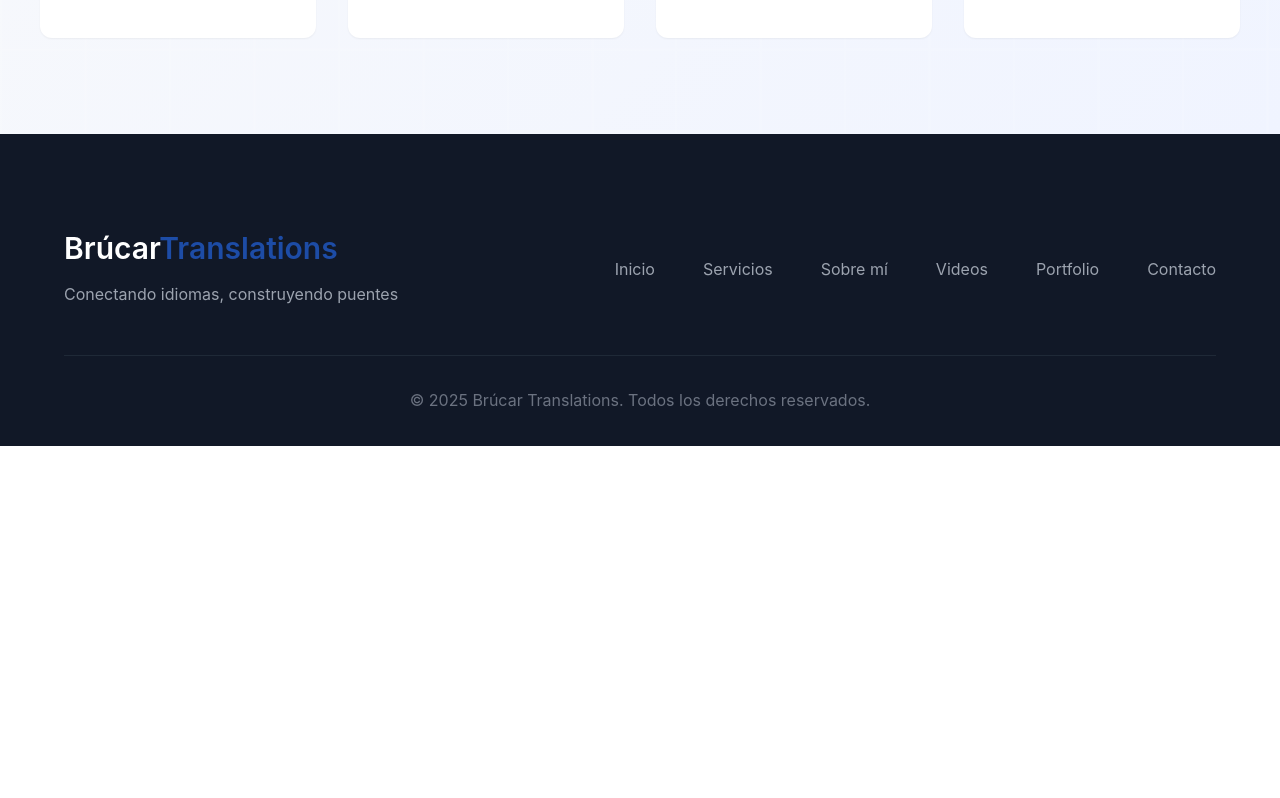
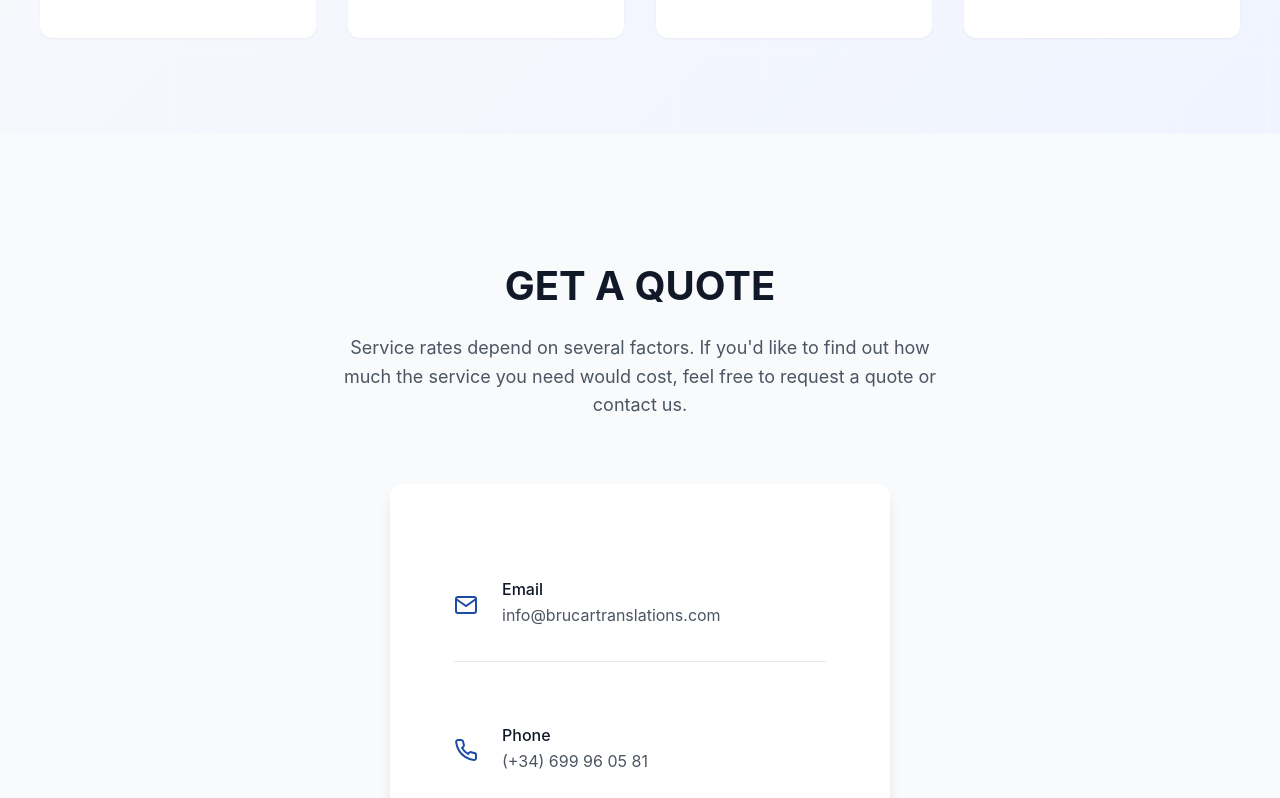
Before and after one commit to davidroman-hub/xavi-portfolio, a React (Create React App) app: page / in a window 1280 px wide. Shown: the part 11202-12000 px from the top of the page. Before the commit the page ends 11648 px from the top, so only its background shows below. Built offline with nearby package versions, Linux system fonts and the light colour scheme.

Commit message:
contacto ready

```diff
--- a/src/App.tsx
+++ b/src/App.tsx
@@ -6,6 +6,7 @@ import Hero from "./components/Hero";
 import Services from "./components/Services";
 import Footer from "./components/Footer";
 import Clients from "./components/Clients";
+import Contact from "./components/Contact";
 import { useTranslation } from "react-i18next";
 import VideoPresentation from "./components/VideoPesentation";
 import AcademicTraining from "./components/AcademicTraining";
@@ -24,6 +25,7 @@ function App() {
       <AcademicTraining t={t} />
       <Services />
       <Clients />
+      <Contact />
       <Footer />
     </div>
   );
--- a/src/components/Contact.tsx
+++ b/src/components/Contact.tsx
@@ -1,14 +1,11 @@
-import React, { useState } from "react";
+import React from "react";
+import { useTranslation } from "react-i18next";
+import "../styles/contact.css";
 
 const Contact = () => {
-  const [formData, setFormData] = useState({
-    nombre: "",
-    email: "",
-    servicio: "",
-    mensaje: "",
-  });
+  const { t } = useTranslation();
 
-  const contactMethods = [
+  const contactInfo = [
     {
       id: "email",
       icon: (
@@ -22,8 +19,10 @@ const Contact = () => {
           <polyline points="22,6 12,13 2,6" />
         </svg>
       ),
-      title: "Email",
-      info: "contacto@brucartranslations.com",
+      title: t("contact.email.label", "Mail"),
+      info: "info@brucartranslations.com",
+      href: "mailto:info@brucartranslations.com",
+      color: "blue"
     },
     {
       id: "phone",
@@ -37,147 +36,64 @@ const Contact = () => {
           <path d="M22 16.92v3a2 2 0 0 1-2.18 2 19.79 19.79 0 0 1-8.63-3.07 19.5 19.5 0 0 1-6-6 19.79 19.79 0 0 1-3.07-8.67A2 2 0 0 1 4.11 2h3a2 2 0 0 1 2 1.72 12.84 12.84 0 0 0 .7 2.81 2 2 0 0 1-.45 2.11L8.09 9.91a16 16 0 0 0 6 6l1.27-1.27a2 2 0 0 1 2.11-.45 12.84 12.84 0 0 0 2.81.7A2 2 0 0 1 22 16.92z" />
         </svg>
       ),
-      title: "Teléfono",
-      info: "+34 600 123 456",
+      title: t("contact.phone.label", "Tel"),
+      info: "(+34) 699 96 05 81",
+      href: "tel:+34699960581",
+      color: "purple"
     },
     {
-      id: "location",
+      id: "message",
       icon: (
         <svg
           viewBox="0 0 24 24"
-          fill="none"
-          stroke="currentColor"
-          strokeWidth="2"
+          fill="currentColor"
         >
-          <circle cx="12" cy="10" r="3" />
-          <path d="M12 21.7C17.3 17 20 13 20 10a8 8 0 1 0-16 0c0 3 2.7 7 8 11.7z" />
+          <path d="M17.472 14.382c-.297-.149-1.758-.867-2.03-.967-.273-.099-.471-.148-.67.15-.197.297-.767.966-.94 1.164-.173.199-.347.223-.644.075-.297-.15-1.258-.463-2.39-1.475-.883-.788-1.48-1.761-1.653-2.059-.173-.297-.018-.458.13-.606.134-.133.298-.347.446-.52.149-.174.198-.298.298-.497.099-.198.05-.371-.025-.52-.075-.149-.669-1.612-.916-2.207-.242-.579-.487-.5-.669-.51-.173-.008-.371-.01-.570-.01-.198 0-.52.074-.792.372-.272.297-1.04 1.016-1.04 2.479 0 1.462 1.065 2.875 1.213 3.074.149.198 2.096 3.2 5.077 4.487.709.306 1.262.489 1.694.625.712.227 1.36.195 1.871.118.571-.085 1.758-.719 2.006-1.413.248-.694.248-1.289.173-1.413-.074-.124-.272-.198-.57-.347m-5.421 7.403h-.004a9.87 9.87 0 01-5.031-1.378l-.361-.214-3.741.982.998-3.648-.235-.374a9.86 9.86 0 01-1.51-5.26c.001-5.45 4.436-9.884 9.888-9.884 2.64 0 5.122 1.03 6.988 2.898a9.825 9.825 0 012.893 6.994c-.003 5.45-4.437 9.884-9.885 9.884m8.413-18.297A11.815 11.815 0 0012.05 0C5.495 0 .16 5.335.157 11.892c0 2.096.547 4.142 1.588 5.945L.057 24l6.305-1.654a11.882 11.882 0 005.683 1.448h.005c6.554 0 11.89-5.335 11.893-11.893A11.821 11.821 0 0020.465 3.488" />
         </svg>
       ),
-      title: "Ubicación",
-      info: "Madrid, España",
-    },
+      title: t("contact.message.label", "Send us a message"),
+      info: "WhatsApp",
+      href: "https://wa.me/34699960581",
+      color: "green"
+    }
   ];
 
-  const serviceOptions = [
-    { value: "", label: "Selecciona un servicio" },
-    { value: "traduccion-documentos", label: "Traducción de Documentos" },
-    { value: "traduccion-web", label: "Traducción Web & Marketing" },
-    { value: "interpretacion", label: "Interpretación" },
-    { value: "localizacion", label: "Localización" },
-    { value: "otro", label: "Otro" },
-  ];
 
-  const handleChange = (
-    e: React.ChangeEvent<HTMLInputElement | HTMLSelectElement>
-  ) => {
-    const { name, value } = e.target;
-    setFormData((prevState) => ({
-      ...prevState,
-      [name]: value,
-    }));
-  };
-
-  const handleSubmit = (e: React.FormEvent<HTMLFormElement>) => {
-    e.preventDefault();
-    // Aquí puedes agregar la lógica para enviar el formulario
-    alert("¡Gracias por tu mensaje! Te contactaré pronto.");
-
-    // Reset form
-    setFormData({
-      nombre: "",
-      email: "",
-      servicio: "",
-      mensaje: "",
-    });
-  };
 
   return (
     <section id="contacto" className="contact">
-      <div className="container">
-        <div className="contact-container">
-          <div className="contact-info">
-            <span className="section-badge">Contacto</span>
-            <h2 className="section-title">¿Tienes un proyecto en mente?</h2>
-            <p className="contact-description">
-              Estoy aquí para ayudarte a comunicar tu mensaje al mundo. Contacta
-              conmigo para discutir tu proyecto de traducción.
-            </p>
+      <div className="contact-container">
+        {/* Header */}
+        <div className="contact-header">
+          <h2>{t("contact.title", "GET A QUOTE")}</h2>
+          <p>{t("contact.description", "Service rates depend on several factors. If you'd like to find out how much the service you need would cost, feel free to request a quote or contact us.")}</p>
+        </div>
 
-            <div className="contact-methods">
-              {contactMethods.map((method) => (
-                <div key={method.id} className="contact-method">
-                  <div className="method-icon">{method.icon}</div>
-                  <div className="method-info">
-                    <h4>{method.title}</h4>
-                    <p>{method.info}</p>
-                  </div>
+        {/* Contact Card */}
+        <div className="contact-card">
+          <h3>{t("contact.informationTitle", "Contact Information")}</h3>
+
+          <div className="contact-info-grid">
+            {contactInfo.map((item) => (
+              <div key={item.id} className={`contact-info-item ${item.color}`}>
+                <div className={`contact-icon ${item.color}`}>
+                  {item.icon}
                 </div>
-              ))}
-            </div>
+                <div className="contact-details">
+                  <h4>{item.title}</h4>
+                  {item.href ? (
+                    <a href={item.href} className="contact-link">
+                      {item.info}
+                    </a>
+                  ) : (
+                    <span>{item.info}</span>
+                  )}
+                </div>
+              </div>
+            ))}
           </div>
 
-          <div className="contact-form">
-            <form className="form" onSubmit={handleSubmit}>
-              <div className="form-group">
-                <label htmlFor="nombre">Nombre completo</label>
-                <input
-                  type="text"
-                  id="nombre"
-                  name="nombre"
-                  value={formData.nombre}
-                  onChange={handleChange}
-                  required
-                />
-              </div>
 
-              <div className="form-group">
-                <label htmlFor="email">Email</label>
-                <input
-                  type="email"
-                  id="email"
-                  name="email"
-                  value={formData.email}
-                  onChange={handleChange}
-                  required
-                />
-              </div>
-
-              <div className="form-group">
-                <label htmlFor="servicio">Tipo de servicio</label>
-                <select
-                  id="servicio"
-                  name="servicio"
-                  value={formData.servicio}
-                  onChange={handleChange}
-                  required
-                >
-                  {serviceOptions.map((option) => (
-                    <option key={option.value} value={option.value}>
-                      {option.label}
-                    </option>
-                  ))}
-                </select>
-              </div>
-
-              <div className="form-group">
-                <label htmlFor="mensaje">Describe tu proyecto</label>
-                <textarea
-                  id="mensaje"
-                  name="mensaje"
-                  rows={5}
-                  placeholder="Cuéntame sobre tu proyecto de traducción..."
-                  value={formData.mensaje}
-                  onChange={handleChange as any}
-                  required
-                />
-              </div>
-
-              <button type="submit" className="btn btn-primary btn-full">
-                Enviar Mensaje
-                <span className="btn-icon">→</span>
-              </button>
-            </form>
-          </div>
         </div>
       </div>
     </section>
--- a/src/locales/en/common.json
+++ b/src/locales/en/common.json
@@ -286,5 +286,27 @@
         ]
       }
     }
+  },
+  "contact": {
+    "title": "GET A QUOTE",
+    "description": "Service rates depend on several factors. If you'd like to find out how much the service you need would cost, feel free to request a quote or contact us.",
+    "informationTitle": "Contact Information",
+    "email": {
+      "label": "Email"
+    },
+    "phone": {
+      "label": "Phone"
+    },
+    "message": {
+      "label": "Send us a message"
+    },
+    "connectWithMe": "Connect with me",
+    "social": {
+      "title": "Social Media",
+      "linkedin": "LinkedIn",
+      "github": "GitHub",
+      "skype": "Skype",
+      "discord": "Discord"
+    }
   }
 }
--- a/src/locales/es/common.json
+++ b/src/locales/es/common.json
@@ -288,5 +288,27 @@
         ]
       }
     }
+  },
+  "contact": {
+    "title": "SOLICITA UN PRESUPUESTO",
+    "description": "Las tarifas del servicio dependen de varios factores. Si desea saber cuánto costaría el servicio que necesita, no dude en solicitar un presupuesto o contactarnos.",
+    "informationTitle": "Información de Contacto",
+    "email": {
+      "label": "Correo"
+    },
+    "phone": {
+      "label": "Teléfono"
+    },
+    "message": {
+      "label": "Envíanos un mensaje"
+    },
+    "connectWithMe": "Conecta conmigo",
+    "social": {
+      "title": "Redes Sociales",
+      "linkedin": "LinkedIn",
+      "github": "GitHub",
+      "skype": "Skype",
+      "discord": "Discord"
+    }
   }
 }
--- a/src/styles/base.css
+++ b/src/styles/base.css
@@ -60,6 +60,7 @@
   --space-xl: 3rem;
   --space-2xl: 4rem;
   --space-3xl: 6rem;
+  --space-4xl: 8rem;
 
   /* Border Radius */
   --radius-sm: 0.375rem;
--- a/src/styles/contact.css
+++ b/src/styles/contact.css
@@ -1,76 +1,215 @@
-/* ============================================
-   CONTACT SECTION STYLES
-   ============================================ */
+/* ===== CONTACT SECTION ===== */
+.contact {
+  background: var(--gray-50);
+  padding: var(--space-4xl) var(--space-md);
+  position: relative;
+}
 
 .contact-container {
-  display: grid;
-  grid-template-columns: 1fr 1fr;
-  gap: var(--space-3xl);
+  max-width: 800px;
+  margin: 0 auto;
+  position: relative;
+  z-index: 2;
 }
 
-.contact-info .section-badge {
-  text-align: left;
+.contact-header {
+  text-align: center;
+  margin-bottom: var(--space-2xl);
 }
 
-.contact-description {
-  font-size: 1.125rem;
-  margin-bottom: var(--space-xl);
+.contact-header h2 {
+  color: var(--gray-900);
+  font-size: 2.5rem;
+  font-weight: var(--font-weight-bold);
+  line-height: 1.2;
+  margin-bottom: var(--space-md);
 }
 
-.contact-methods {
-  display: flex;
-  flex-direction: column;
-  gap: var(--space-lg);
+.contact-header p {
+  color: var(--gray-600);
+  font-size: 1.125rem;
+  line-height: 1.6;
+  max-width: 600px;
+  margin: 0 auto;
 }
 
-.contact-method {
+/* ===== CONTACT CARD ===== */
+.contact-card {
+  background: var(--white);
+  border-radius: var(--radius-lg);
+  padding: var(--space-2xl);
+  box-shadow: var(--shadow-lg);
+  max-width: 500px;
+  margin: 0 auto;
+}
+
+.contact-card h3 {
+  display: none;
+}
+
+/* ===== CONTACT INFO GRID ===== */
+.contact-info-grid {
+  display: grid;
+  gap: var(--space-lg);
+  margin-bottom: var(--space-2xl);
+}
+
+.contact-info-item {
   display: flex;
   align-items: center;
   gap: var(--space-md);
-  padding: var(--space-lg);
-  background: var(--gray-50);
-  border-radius: var(--radius-lg);
+  padding: var(--space-lg) 0;
+  border-bottom: 1px solid var(--gray-200);
   transition: var(--transition-fast);
 }
 
-.contact-method:hover {
-  background: var(--gray-100);
+.contact-info-item:last-child {
+  border-bottom: none;
 }
 
-.method-icon {
-  width: 50px;
-  height: 50px;
-  background: var(--primary-100);
-  border-radius: var(--radius-lg);
+.contact-info-item:hover {
+  opacity: 0.8;
+}
+
+/* ===== CONTACT ICONS ===== */
+.contact-icon {
+  width: 24px;
+  height: 24px;
   display: flex;
   align-items: center;
   justify-content: center;
   flex-shrink: 0;
 }
 
-.method-icon svg {
-  width: 24px;
-  height: 24px;
+.contact-icon.blue {
   color: var(--primary-600);
 }
 
-.method-info h4 {
-  margin-bottom: 0.25rem;
-  color: var(--gray-900);
+.contact-icon.purple {
+  color: var(--primary-600);
 }
 
-.method-info p {
-  margin: 0;
-  color: var(--gray-600);
+.contact-icon.pink {
+  color: var(--primary-600);
 }
 
-/* ============================================
-   CONTACT RESPONSIVE DESIGN
-   ============================================ */
+.contact-icon.green {
+  color: #25D366;
+}
 
-@media (max-width: 1024px) {
-  .contact-container {
-    grid-template-columns: 1fr;
-    gap: var(--space-xl);
+.contact-icon svg {
+  width: 24px;
+  height: 24px;
+}
+
+/* ===== CONTACT DETAILS ===== */
+.contact-details h4 {
+  color: var(--gray-900);
+  font-size: 1rem;
+  font-weight: var(--font-weight-medium);
+  margin-bottom: 0.25rem;
+}
+
+.contact-details span {
+  color: var(--gray-600);
+  font-size: 1rem;
+}
+
+.contact-link {
+  color: var(--gray-600);
+  text-decoration: none;
+  font-size: 1rem;
+  transition: var(--transition-fast);
+}
+
+.contact-link:hover {
+  color: var(--primary-600);
+}
+
+/* ===== SOCIAL SECTION ===== */
+.social-section {
+  border-top: 1px solid rgba(255, 255, 255, 0.1);
+  padding-top: var(--space-xl);
+}
+
+.social-section h4 {
+  color: var(--white);
+  font-size: 1.1rem;
+  font-weight: var(--font-weight-medium);
+  margin-bottom: var(--space-md);
+}
+
+.social-links {
+  display: flex;
+  gap: var(--space-md);
+}
+
+.social-link {
+  width: 50px;
+  height: 50px;
+  border-radius: 50%;
+  background: rgba(255, 255, 255, 0.08);
+  border: 1px solid rgba(255, 255, 255, 0.1);
+  display: flex;
+  align-items: center;
+  justify-content: center;
+  color: #94A3B8;
+  text-decoration: none;
+  transition: var(--transition-fast);
+}
+
+.social-link:hover {
+  background: rgba(255, 255, 255, 0.15);
+  color: var(--white);
+  transform: translateY(-2px);
+}
+
+.social-link svg {
+  width: 20px;
+  height: 20px;
+}
+
+/* ===== RESPONSIVE DESIGN ===== */
+@media (max-width: 768px) {
+  .contact {
+    padding: var(--space-3xl) var(--space-sm);
+  }
+
+  .contact-header h2 {
+    font-size: 1.5rem;
+  }
+
+  .contact-card {
+    padding: var(--space-xl);
+  }
+
+  .contact-info-item {
+    flex-direction: column;
+    text-align: center;
+    gap: var(--space-md);
+  }
+
+  .contact-icon {
+    width: 50px;
+    height: 50px;
+  }
+
+  .contact-icon svg {
+    width: 20px;
+    height: 20px;
+  }
+
+  .social-links {
+    justify-content: center;
+  }
+
+  .social-link {
+    width: 45px;
+    height: 45px;
+  }
+
+  .social-link svg {
+    width: 18px;
+    height: 18px;
   }
 }
```
Also changed, not shown: src/locales/fr/common.json (+22 -0 lines), src/assets/logo.png, src/assets/logo.svg (added).
